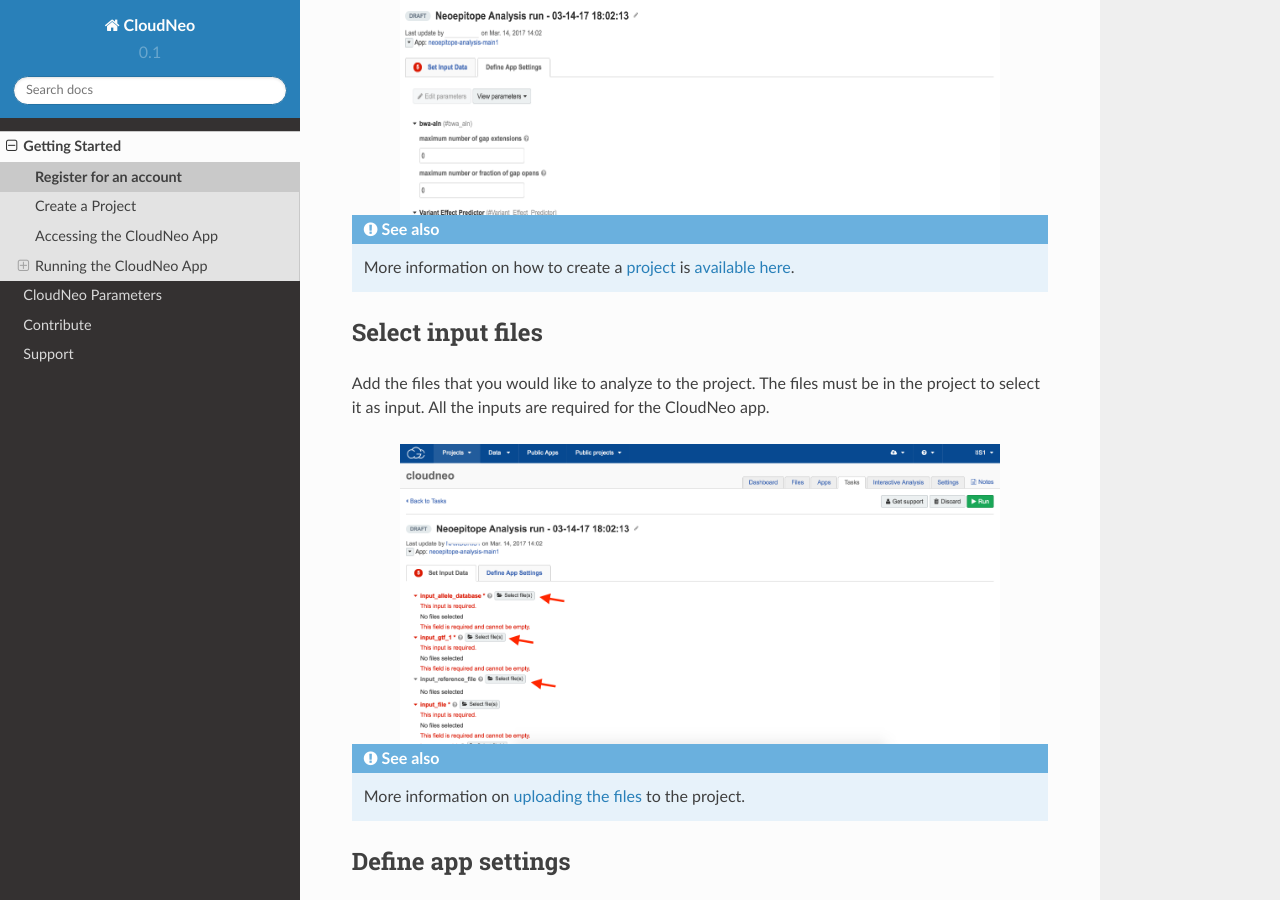
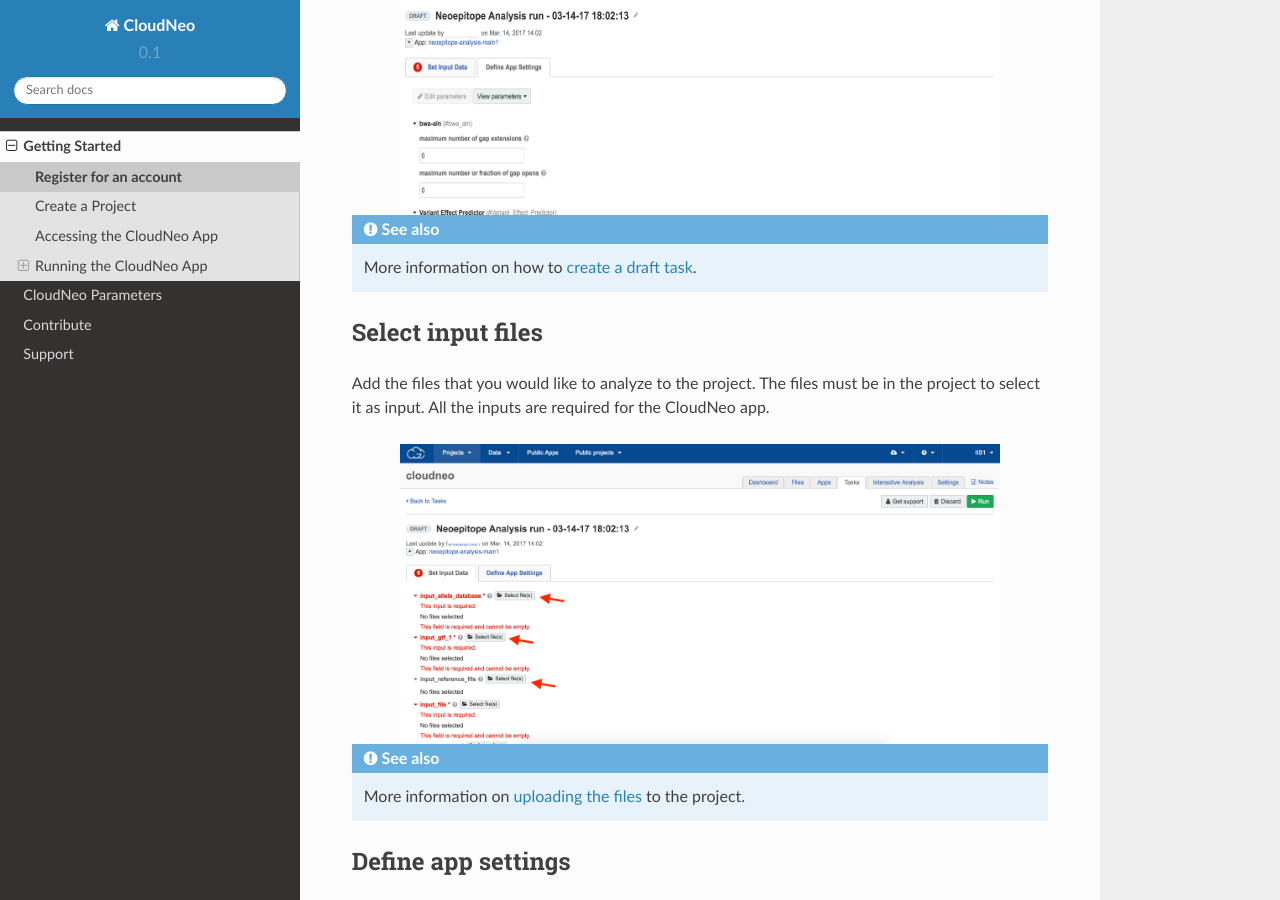
Before and after one commit to TheJacksonLaboratory/CloudNeo, a Sphinx documentation site: the page built from docs/Gettingstarted/run_analysis.rst, in a window 1280 px wide and 900 px high, scrolled down 1766 px. Built offline with Sphinx 7.4.7 and the Read the Docs theme 2.0.0, drawn with Linux system fonts in a browser that asks for light colours.

Commit message:
added 'see also' in the section draft task

```diff
--- a/docs/Gettingstarted/run_analysis.rst
+++ b/docs/Gettingstarted/run_analysis.rst
@@ -46,8 +46,7 @@
     :height: 300px
     :alt: alternate text
 
-.. seealso::  More information on how to create a `project <http://docs.sevenbridges.com/docs/projects-on-the-platform>`_
- is `available here <http://docs.sevenbridges.com/docs/create-a-project>`_.
+.. seealso::  More information on how to `create a draft task <http://docs.sevenbridges.com/docs/draft-task>`_.
 
 Select input files
 ^^^^^^^^^^^^^^^^^^^^^
```
